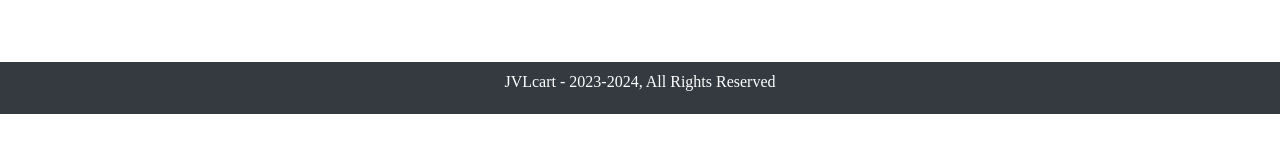
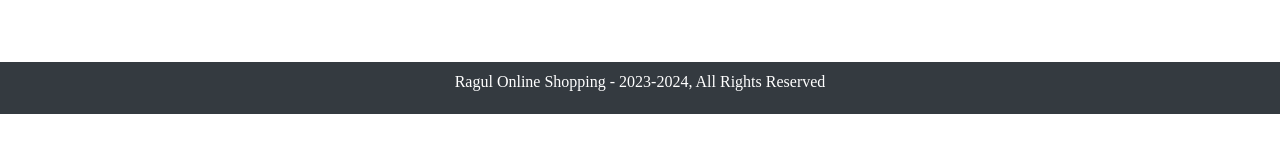
Before and after one commit to Ragulr24/ecommerce, a React (Create React App) app in the folder frontend/: page / in a window 1280 px wide. Shown: the part 262-414 px from the top of the page. Built offline with nearby package versions, Linux system fonts and the light colour scheme; no server answers.

Commit message:
logo chane

```diff
--- a/frontend/src/components/Footer.jsx
+++ b/frontend/src/components/Footer.jsx
@@ -3,7 +3,7 @@ export default function Footer() {
     <div>
       <footer className="py-1 bg-dark">
         <p className="text-center text-white mt-1 ">
-          JVLcart - 2023-2024, All Rights Reserved
+          Ragul Online Shopping - 2023-2024, All Rights Reserved
         </p>
       </footer>
     </div>
```
Also changed, not shown: 1 other file (tests, documents, lock files or other folders).
